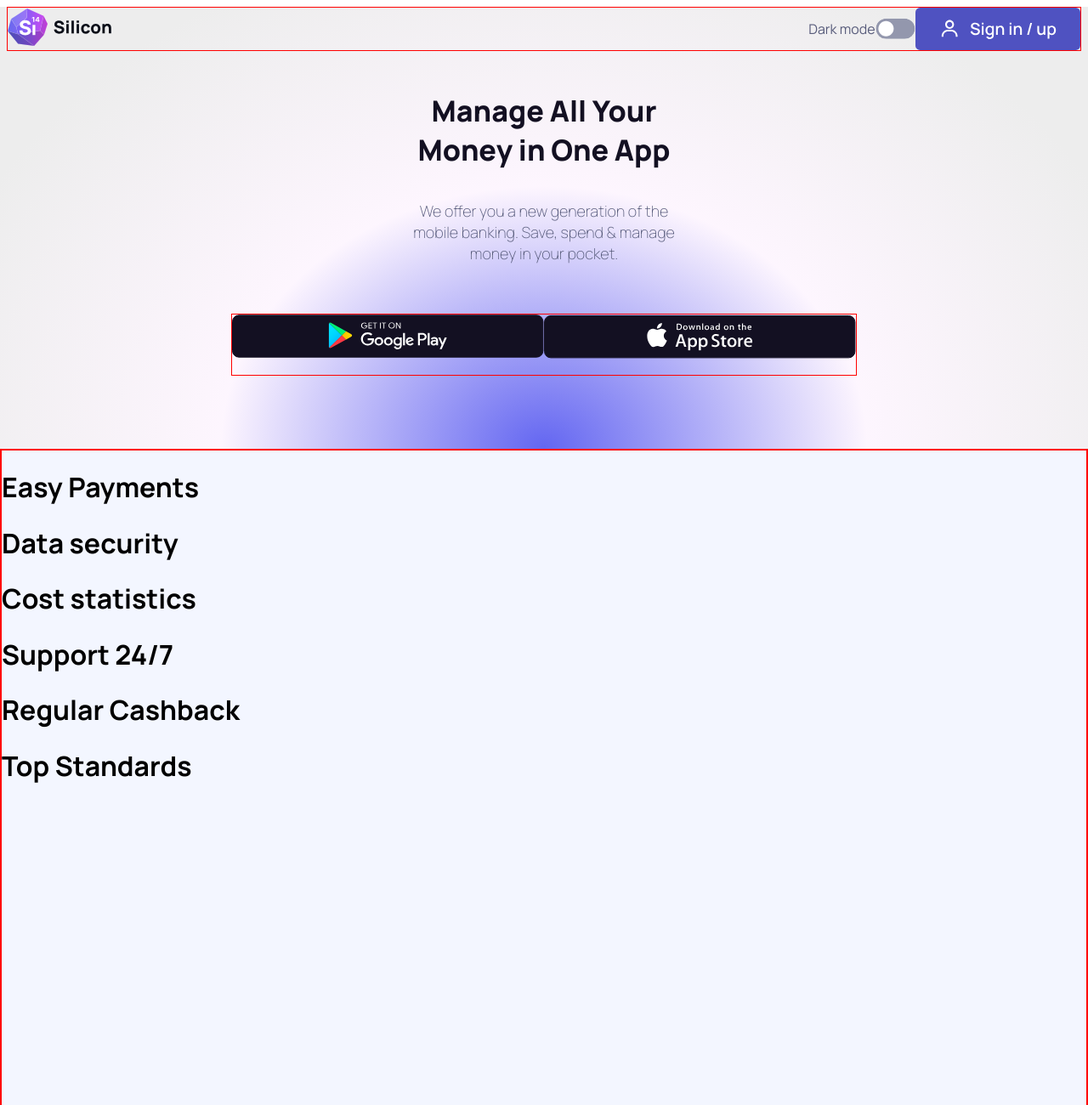
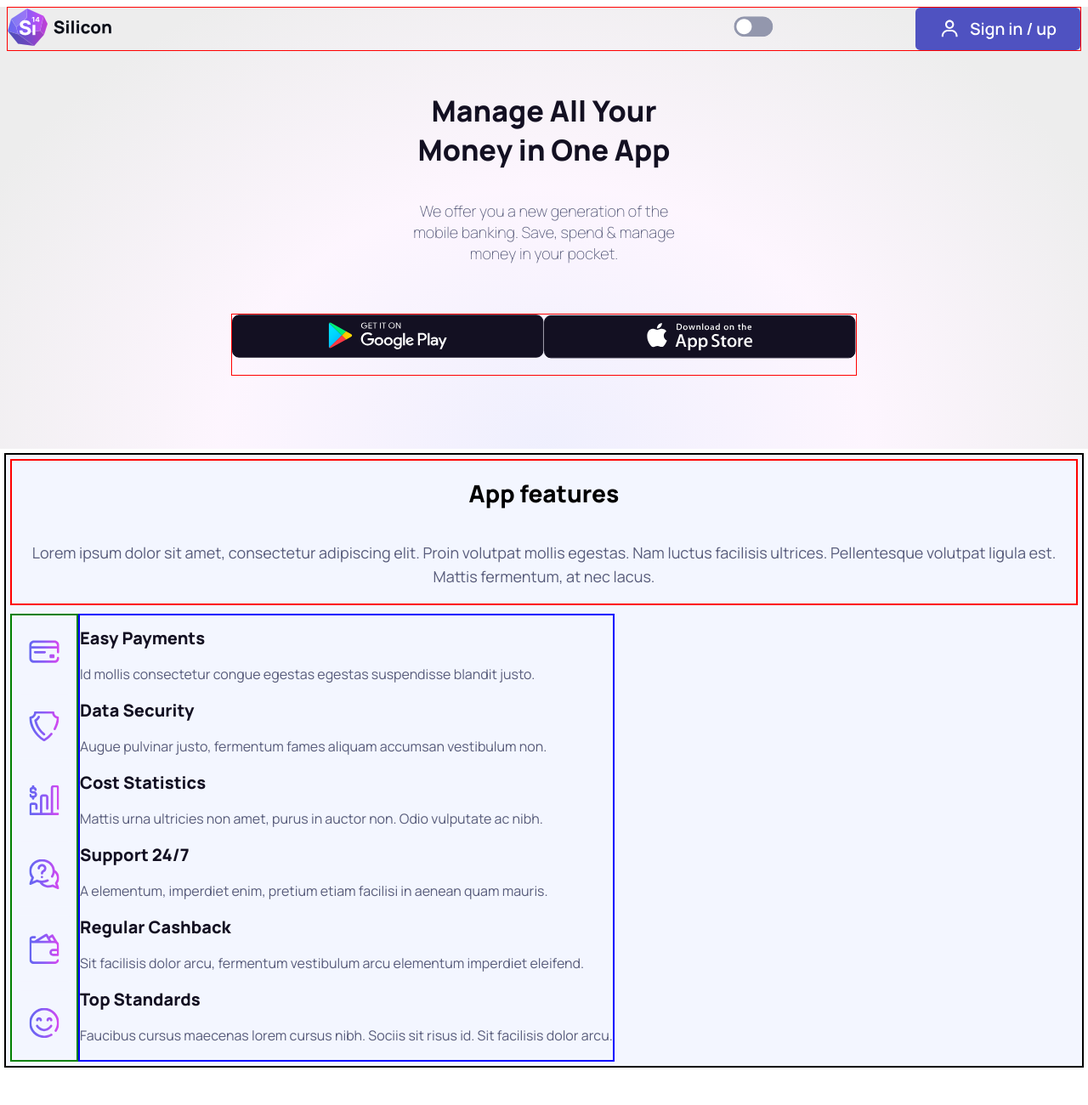
Before and after one commit to emillarsson99-m0wgli/Silicon, a plain HTML site: page index.html in a window 1280 px wide. Shown: the top 1300 px of the page at 85% size. After the commit the page ends 1256 px from the top, so only its background shows below. Drawn offline with nearby package versions, Linux system fonts and the light colour scheme.

Commit message:
Added logos to featurespage, added featureheadlines and featurelorem

```diff
--- a/index.html
+++ b/index.html
@@ -14,7 +14,7 @@
                 <div class="silicon-logo-img">
                     <img src="Silicon-logo.svg" alt="">
                 </div>
-                <div class="dark-mode-txt">Dark mode</div>
+                <div class="dark-mode-txt">Dark Mode</div>
                 <div class="dark-light-button-img">
                     <img src="darklightbtn.svg" alt="">
                 </div>
@@ -22,7 +22,7 @@
                     <img src="navtgl.svg" alt="">
                 </div>
                 <div class="sign-in-button-img">
-                    <img src="signinbtn.svg" alt="">
+                    <img src="signinbtn.svg" style="width: 100%; height: auto;" alt="responsive SVG">
                 </div>
             </div>
         </div>
@@ -36,30 +36,32 @@
         </div>
     </div>
     <div class="app-features">
+        <div class="feature-top">
+            <h1 class="hl-top">App features</h1>
+            <p class="filler-hl">Lorem ipsum dolor sit amet, consectetur adipiscing elit. Proin volutpat mollis egestas. Nam luctus facilisis ultrices. Pellentesque volutpat ligula est. Mattis fermentum, at nec lacus.</p>
+        </div>
         <div class="features">
-            <div class="payments">
-                <h1>Easy Payments</h1>
-                <p></p>
+            <div class="feature-images">
+                <img src="easypaymentimg.svg" alt="">
+                <img src="datasecurityimg.svg" alt="">
+                <img src="coststatisticsimg.svg" alt="">
+                <img src="supportimg.svg" alt="">
+                <img src="cashbackimg.svg" alt="">
+                <img src="topstandardsimg.svg" alt="">
             </div>
-            <div class="security">
-                <h1>Data security</h1>
-                <p></p>
-            </div>
-            <div class="statistics">
-                <h1>Cost statistics</h1>
-                <p></p>
-            </div>
-            <div class="support">
-                <h1>Support 24/7</h1>
-                <p></p>
-            </div>
-            <div class="cashback">
-                <h1>Regular Cashback</h1>
-                <p></p>
-            </div>
-            <div class="standards">
-                <h1>Top Standards</h1>
-                <p></p>
+            <div class="feature-info">
+                <h1 class="feature-headline">Easy Payments</h1>
+                <p class="filler">Id mollis consectetur congue egestas egestas suspendisse blandit justo.</p>
+                <h1 class="feature-headline">Data Security</h1>
+                <p class="filler">Augue pulvinar justo, fermentum fames aliquam accumsan vestibulum non.</p>
+                <h1 class="feature-headline">Cost Statistics</h1>
+                <p class="filler">Mattis urna ultricies non amet, purus in auctor non. Odio vulputate ac nibh.</p>
+                <h1 class="feature-headline">Support 24/7</h1>
+                <p class="filler">A elementum, imperdiet enim, pretium etiam facilisi in aenean quam mauris.</p>
+                <h1 class="feature-headline">Regular Cashback</h1>
+                <p class="filler">Sit facilisis dolor arcu, fermentum vestibulum arcu elementum imperdiet eleifend.</p>
+                <h1 class="feature-headline">Top Standards</h1>
+                <p class="filler">Faucibus cursus maecenas lorem cursus nibh. Sociis sit risus id. Sit facilisis dolor arcu.</p>
             </div>
         </div>
     </div>
@@ -68,3 +70,27 @@
 <!-- <div class="slider-button">
             <input type="checkbox" id="darkmode-toggle"/>
             <label for="darkmode-toggle"></label> -->
+<!--<div class="payments">
+                    <h1 class="feature-hl"><img src="easypaymentimg.svg" alt="">Easy Payments</h1>
+                    <p class="filler">Id mollis consectetur congue egestas egestas suspendisse blandit justo.</p>
+                </div>
+                <div class="security">
+                    <h1 class="feature-hl"><img src="datasecurityimg.svg" alt="">Data security</h1>
+                    <p class="filler">Augue pulvinar justo, fermentum fames aliquam accumsan vestibulum non.</p>
+                </div>
+                <div class="statistics">
+                    <h1 class="feature-hl"><img src="coststatisticsimg.svg" alt="">Cost statistics</h1>
+                    <p class="filler">Mattis urna ultricies non amet, purus in auctor non. Odio vulputate ac nibh.</p>
+                </div>
+                <div class="support">
+                    <h1 class="feature-hl"><img src="supportimg.svg" alt="">Support 24/7</h1>
+                    <p class="filler">A elementum, imperdiet enim, pretium etiam facilisi in aenean quam mauris.</p>
+                </div>
+                <div class="cashback">
+                    <h1 class="feature-hl"><img src="cashbackimg.svg" alt="">Regular Cashback</h1>
+                    <p class="filler">Sit facilisis dolor arcu, fermentum vestibulum arcu elementum imperdiet eleifend.</p>
+                </div>
+                <div class="standards">
+                    <h1 class="feature-hl"><img src="topstandardsimg.svg" alt="">Top Standards</h1>
+                    <p class="filler">Faucibus cursus maecenas lorem cursus nibh. Sociis sit risus id. Sit facilisis dolor arcu.</p>
+                </div>-->
--- a/main.css
+++ b/main.css
@@ -12,7 +12,7 @@ body{
 
 }
 .hero-page{
-    background: radial-gradient(ellipse at bottom, rgba(99, 102, 241, 1) 0%, rgba(218, 70, 239, 0.05) 42%, rgba(0, 0, 0, 0.07) 83%);
+    background: radial-gradient(ellipse at bottom, rgba(99, 102, 241, 0.1) 0%, rgba(218, 70, 239, 0.05) 42%, rgba(0, 0, 0, 0.07) 83%);
     height: 65dvh;
 }
 .header-container {
@@ -21,23 +21,26 @@ body{
     flex-direction: row;
     justify-content: space-between;
     align-items: center;
-    max-height: 10dvh;
+    max-height: 100dvh;
+
 
     .silicon-logo-img{
         flex: 4;
     }
-    /* .dark-light-button-img{
 
-        max-width: 80px;
-        max-width: 30px;
-        border: 2px solid red;
-    } */
     .Nav-toggle-img{
         flex: 1;
-
     }
+    .dark-light-button-img{
+        flex: 1;
+    }
+    .dark-mode-txt{
+    display: none;
 
 }
+
+}
+
 
 .sign-in-button-img{
         background-color: #6366F1;
@@ -51,10 +54,6 @@ body{
         display: none;
     }
 
-.dark-mode-txt{
-        color: #585C7B;
-        display: none;
-    }
 
 .hero{
     display: flex;
@@ -77,9 +76,10 @@ body{
         font-weight: 400;
         color: #585C7B;
         line-height:25px;
-        width: 320px;
+        width: 370px;
         height: 115px;
         font-size: 18px;
+
     }
 
     .links{
@@ -88,7 +88,7 @@ body{
     }
 }
 
-label{
+/* label{
     width: 50px;
     height: 30px;
     position: relative;
@@ -120,7 +120,7 @@ input:checked + label {
 }
 input:checked + label:after{
     left: 22px;
-}
+} */
 
 .slider-switch{
     display: grid;
@@ -184,10 +184,63 @@ input:checked + .slider:before {
 }
 
 .app-features{
-    height: 100dvh;
+    display: flex;
+    border: 2px solid rgb(0, 0, 0);
+    background-color: #F3F6FF;
+    flex-wrap: wrap;
+    margin: 5px;
+}
+
+.feature-top{
     border: 2px solid red;
-    background-color: #F3F6FF;
+    display: flex;
+    flex-wrap: wrap;
+    justify-content: center;
+    text-align: center;
+    margin: 5px;
+
 }
+.features{
+    display: flex;
+    justify-content: center;
+    margin: 5px;
+
+
+}
+.feature-images{
+    display: flex;
+    flex-direction: column;
+    justify-content: space-around;
+    border: 2px solid green;
+    width: 5rem;
+}
+
+.feature-info{
+    border: 2px solid blue;
+}
+.hl-top{
+    font-weight: 800;
+    font-size: 28px;
+}
+.filler-hl{
+    font-size: 18px;
+    color: #585C7B;
+    line-height: 28px;
+}
+.feature-headline{
+    font-size: 20px;
+    line-height: 28px;
+    color: #131022;
+    font-weight:800;
+}
+.filler{
+    color: #585C7B;
+    font-weight:400;
+    line-height:25px;
+    font-size: 1rem;
+}
+
+
 @media (min-width: 600px) {
     .hero{
 
@@ -236,8 +289,7 @@ input:checked + .slider:before {
         color: #585C7B;
         display: flex;
     }
-}
-.header-container {
+    .header-container {
     display: flex;
     margin: 8px;
     flex-direction: row;
@@ -245,17 +297,17 @@ input:checked + .slider:before {
     align-items: center;
     border: 1px solid red;
 
+
     .silicon-logo-img{
         flex: 4;
     }
 
-    .dark-light-button-img{
+    .dark-light-button{
         display: flex;
         justify-content: space-evenly;
         max-width: 80px;
         min-height: 30px;
         margin: 0 auto;
-        color: #131022;
     }
     .Nav-toggle-img{
         max-width: 50px;
@@ -263,6 +315,8 @@ input:checked + .slider:before {
     }
 
 }
+}
+
 
 @media (min-width: 1025px) {
     .hero{
@@ -299,12 +353,6 @@ input:checked + .slider:before {
     }
 
     .sign-in-button-img{
-        background-color: #6366F1;
-        color: white;
-        height: 50px;
-        border-radius: 10px;
-        border: none;
-        outline: none;
         width: 120x;
         height: 50px;
         display: flex;
@@ -312,8 +360,35 @@ input:checked + .slider:before {
     .Nav-toggle-img{
         display: none;
     }
-    .dark-mode-txt{
+    /* .dark-mode-txt{
+        color: #131022;
+        font-weight: 600;
+        display: flex;
+    } */
+    .header-container {
+    display: flex;
+    margin: 8px;
+    flex-direction: row;
+    justify-content: space-between;
+    align-items: center;
+    border: 1px solid red;
+
+    .silicon-logo-img{
+        flex: 4;
+    }
+
+    /* .dark-mode-txt{
+        display: flex;
+        justify-content: space-evenly;
+        max-width: 90px;
+        min-height: 30px;
+        margin: 0 auto;
         color: #585C7B;
-        display: flex;
+    } */
+    .Nav-toggle-img{
+        max-width: 50px;
+
     }
+
 }
+}
```
Also changed, not shown: cashbackimg.svg (added), coststatisticsimg.svg (added), datasecurityimg.svg (added), easypaymentimg.svg (added), supportimg.svg (added), topstandardsimg.svg (added).
